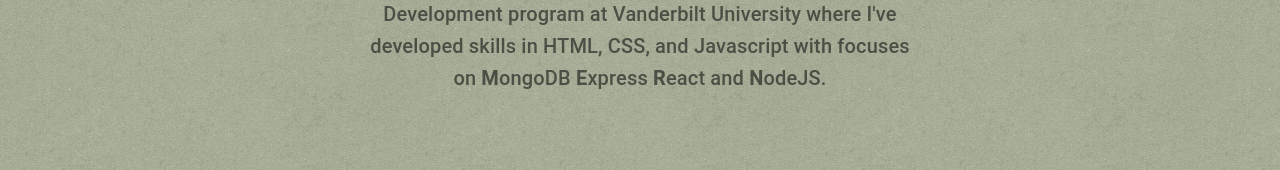
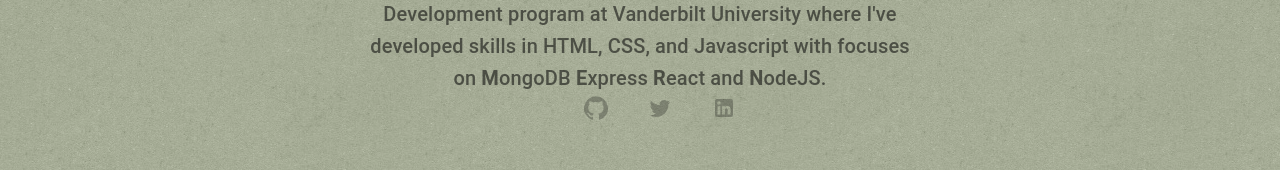
Before and after one commit to cr31293/React-Portfolio, a React (Create React App) app in the folder client/: page / in a window 1280 px wide. Shown: the part 630-800 px from the top of the page. Built offline with nearby package versions, Linux system fonts and the light colour scheme.

Commit message:
footer added

```diff
--- a/client/src/App.js
+++ b/client/src/App.js
@@ -3,15 +3,19 @@
 import Home from './pages/Home/index';
 import Portfolio from './pages/Portfolio/index';
 import './index.css';
+import Footer from './components/Footer/footer';
 
 class App extends Component {
   render() {
     return (
       <Router>
-        <Switch>
-          <Route exact path={process.env.PUBLIC_URL + "/"} component={Home} />
-          <Route exact path={process.env.PUBLIC_URL + "/portfolio"} component={Portfolio} />
-        </Switch>
+        <div>
+          <Switch>
+            <Route exact path={process.env.PUBLIC_URL + "/"} component={Home} />
+            <Route exact path={process.env.PUBLIC_URL + "/portfolio"} component={Portfolio} />
+          </Switch>
+        </div>
+          <Footer />
       </Router>
     );
   }
--- /dev/null
+++ b/client/src/components/Footer/footer.js
@@ -0,0 +1,34 @@
+import React from 'react';
+import GitHubIcon from '@material-ui/icons/GitHub';
+import TwitterIcon from '@material-ui/icons/Twitter';
+import LinkedInIcon from '@material-ui/icons/LinkedIn';
+import { makeStyles } from '@material-ui/core/styles';
+import Button from '@material-ui/core/Button';
+import Link from '@material-ui/core/Link';
+
+const useStyles = makeStyles((theme) => ({
+  icons: {
+    textAlign: "center",
+    padding: "20px",
+    position: "fixed",
+    left: "0",
+    bottom: "0",
+    height: "60px",
+    width: "100%",
+  },
+}
+))
+
+export default function Footer() {
+  const classes = useStyles();
+
+  return(
+    <>
+    <div className={classes.icons}>
+      <Button><Link href="https://github.com/cr31293"><GitHubIcon color="disabled"/></Link></Button>
+      <Button><Link href="https://twitter.com/chrisreed32"><TwitterIcon color="disabled"/></Link></Button>
+      <Button><Link href="https://www.linkedin.com/in/chris-reed-0b9b097b/"><LinkedInIcon color="disabled"/></Link></Button>
+    </div>
+    </>
+  );
+}
--- a/client/src/components/PortfolioGrid/tileData.js
+++ b/client/src/components/PortfolioGrid/tileData.js
@@ -17,7 +17,38 @@
         img: '../../assets/images/burger-logger.png',
         title:'Test2',
         auther: 'test'
-      }
+      },
+      {
+        img: '../../assets/images/burger-logger.png',
+        title:'Test2',
+        auther: 'test'
+      },
+      {
+        img: '../../assets/images/burger-logger.png',
+        title:'Test2',
+        auther: 'test'
+      },
+      {
+        img: '../../assets/images/burger-logger.png',
+        title:'Test2',
+        auther: 'test'
+      },
+      {
+        img: '../../assets/images/burger-logger.png',
+        title:'Test2',
+        auther: 'test'
+      },
+      {
+        img: '../../assets/images/burger-logger.png',
+        title:'Test2',
+        auther: 'test'
+      },
+      {
+        img: '../../assets/images/burger-logger.png',
+        title:'Test2',
+        auther: 'test'
+      },
+
     ]
 
 
```
